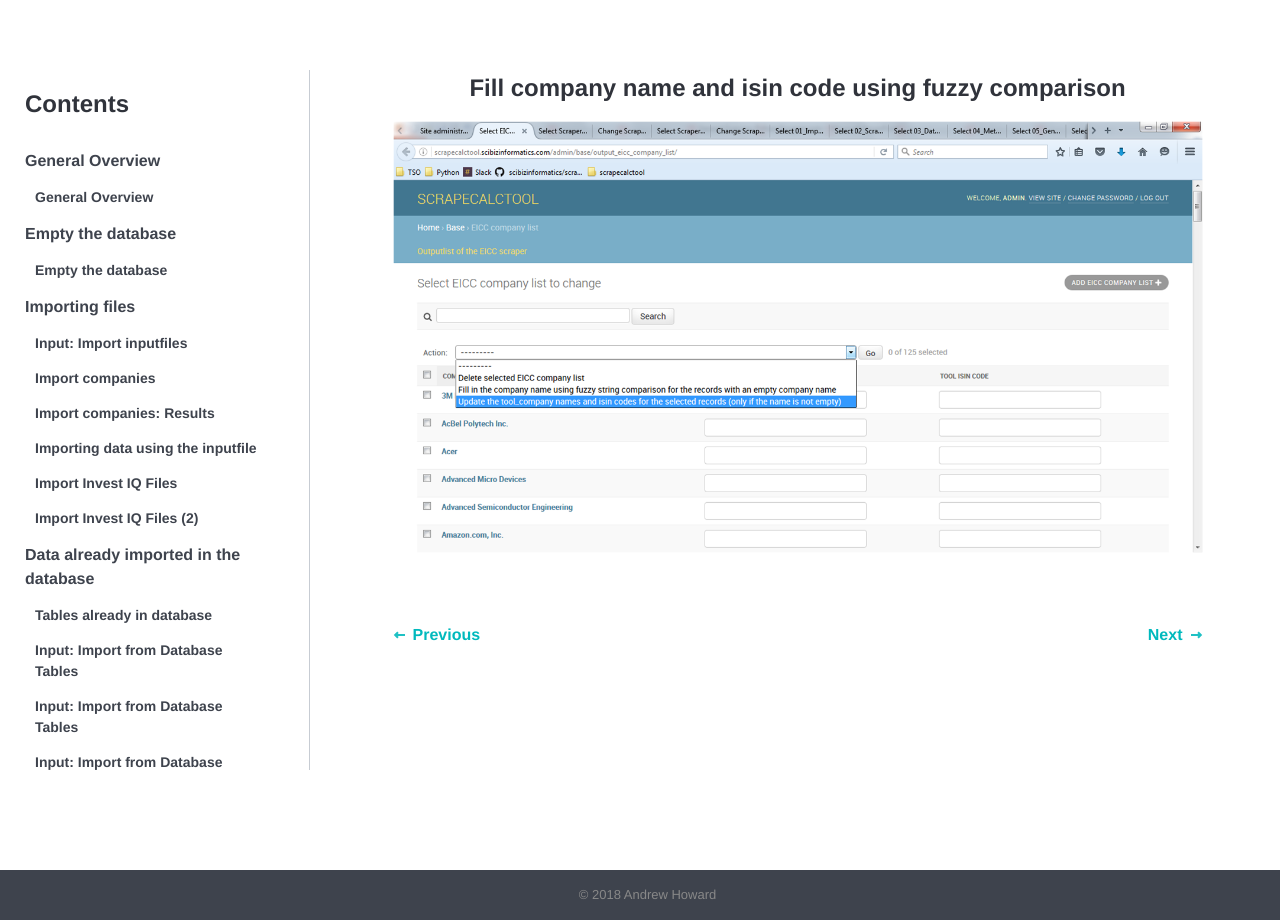
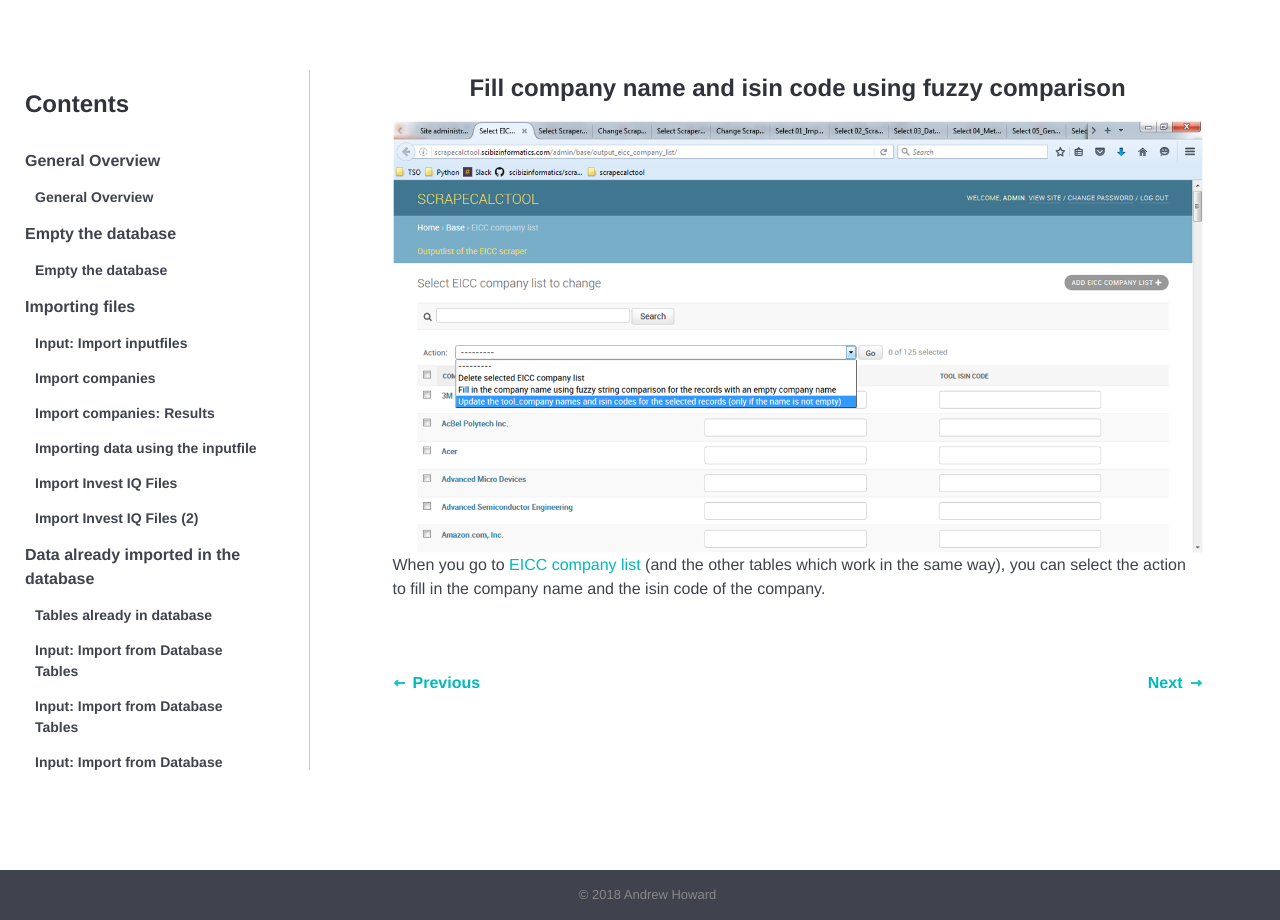
Before and after one commit to tkumpanenko/slides, a Jekyll site: the page built from _tutorials/092.html, in a window 1280 px wide. Built offline with Jekyll 4.4.1, drawn with Linux system fonts in a browser that asks for light colours.

Commit message:
Update from Forestry.io - 092.html

```diff
--- a/_tutorials/092.html
+++ b/_tutorials/092.html
@@ -4,8 +4,8 @@ topic: fuzzy-matching-for-tables
 order: 1
 date: 2018-01-18 19:31:06 +0000
 ---
-
-
 <h4>Fill company name and isin code using fuzzy comparison</h4>
 
 <img src="{{site.url}}{{site.baseurl}}/images/092.png" alt="">
+
+<p>When you go to <a href="http://scrapecalctool.scibizinformatics.com/admin/base/output_eicc_company_list/">EICC company list</a> (and the other tables which work in the same way), you can select the action to fill in the company name and the isin code of the company. </p>
```
